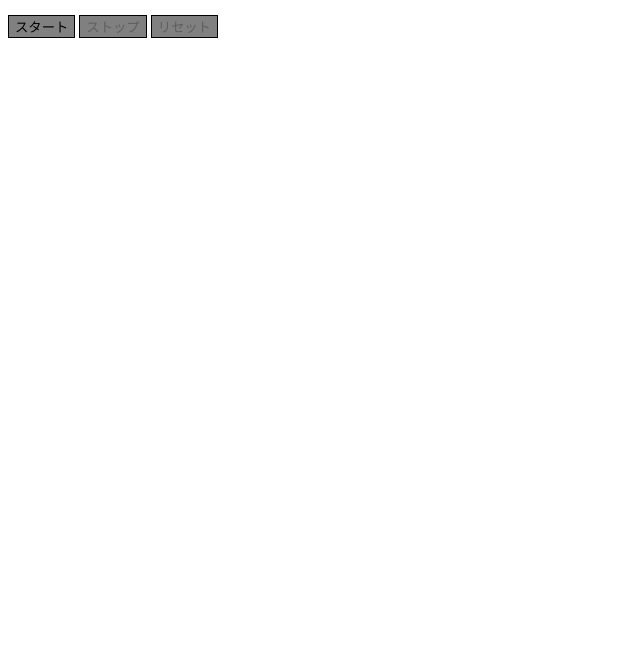
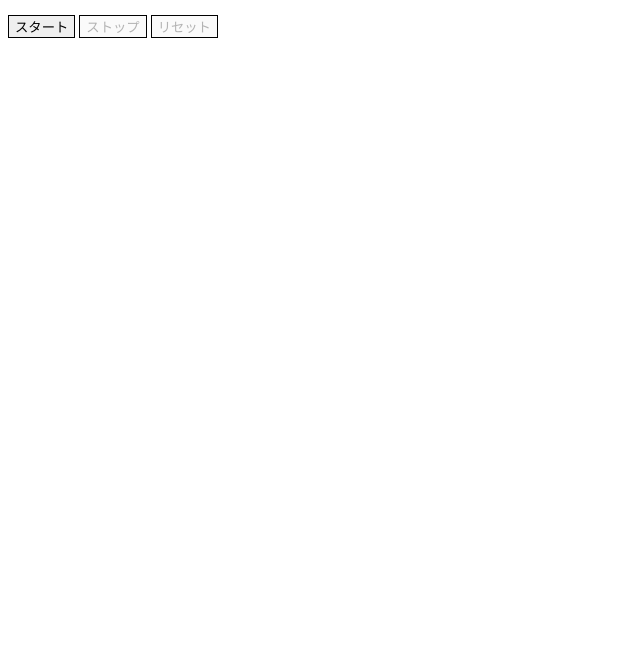
Before and after one commit to nob-iwa/JS-test1, a plain HTML site: page index.html in a window 1280 px wide. Shown: the part 143-800 px from the top of the page, without its empty margins (0-640 px from the left). Drawn offline with nearby package versions, Linux system fonts and the light colour scheme.

Commit message:
Update main.css
課題修正(gray削除)

```diff
--- a/main.css
+++ b/main.css
@@ -7,18 +7,15 @@
 
 #start{
   display: inline-block;
-  background-color: gray;
   border: 1px solid black;
 }
 
 #stop{
   display: inline-block;
-  background-color: gray;
   border: 1px solid black;
 }
 
 #reset{
   display: inline-block;
-  background-color: gray;
   border: 1px solid black;
 }
```
